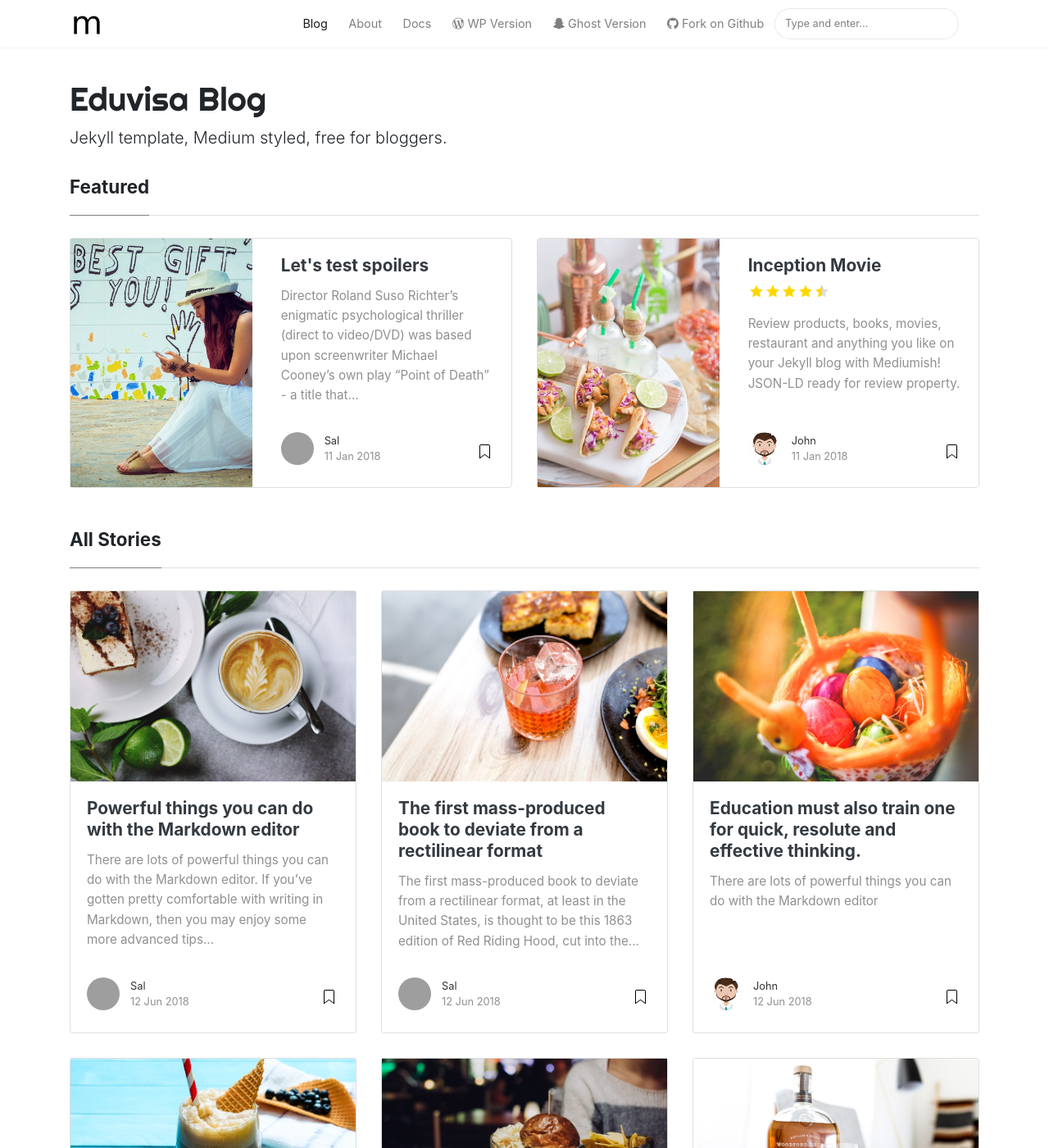
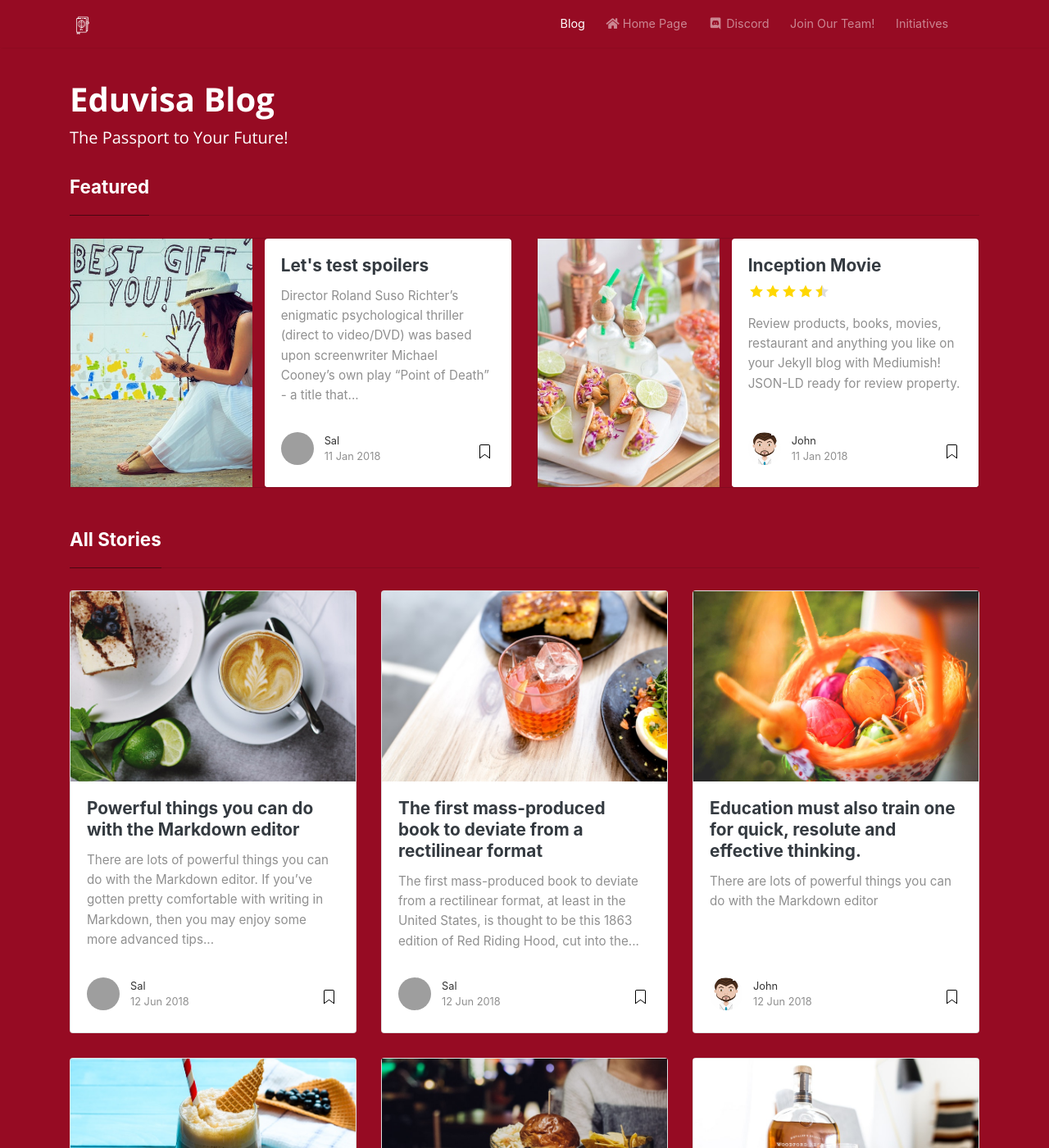
Before and after one commit to eduvisa/blog, a Jekyll site: the page built from index.html, in a window 1280 px wide and 1400 px high. Shown: the whole window at 82% size. Built offline with Jekyll 4.4.1, drawn with Linux system fonts in a browser that asks for light colours; nearby versions of some CDN libraries; the list of posts is cut into pages by our own code; grey boxes are pictures that could not be loaded.

Commit message:
Updates to blog nav and header, removed search bar

```diff
--- a/_config.yml
+++ b/_config.yml
@@ -1,7 +1,7 @@
 # Site
 name: "Eduvisa Blog"
 title: "Mediumish"
-description: "Jekyll template, Medium styled, free for bloggers."
+description: "The Passport to Your Future!"
 logo: 'assets/images/logo.png'
 favicon: 'assets/images/logo.png'
 baseurl: '/blog'
--- a/_layouts/default.html
+++ b/_layouts/default.html
@@ -45,14 +45,14 @@
 <body class="{{layout}}">
   <!-- defer loading of font and font awesome -->
   <noscript id="deferred-styles">
-    <link href="https://fonts.googleapis.com/css?family=Righteous%7CMerriweather:300,300i,400,400i,700,700i" rel="stylesheet">
+    <link href='https://fonts.googleapis.com/css?family=Open+Sans:300italic,400italic,600italic,700italic,800italic,400,300,600,700,800' rel='stylesheet' type='text/css'>
     <link rel="stylesheet" href="https://use.fontawesome.com/releases/v5.0.13/css/all.css" integrity="sha384-DNOHZ68U8hZfKXOrtjWvjxusGo9WQnrNx2sqG0tfsghAvtVlRW3tvkXWZh58N9jp" crossorigin="anonymous">
   </noscript>
 
 
   <!-- Begin Menu Navigation
 ================================================== -->
-  <nav class="navbar navbar-expand-lg navbar-light bg-white fixed-top mediumnavigation nav-down">
+  <nav class="navbar navbar-expand-lg navbar-dark fixed-top mediumnavigation nav-down" id="TopNavbar">
 
     <div class="container pr-0">
 
@@ -81,23 +81,25 @@
           </li>
 
           <li class="nav-item">
-            <a class="nav-link" href="{{ site.baseurl }}/about">About</a>
+            <a class="nav-link" target="_blank" href="https://myeduvisa.org/">
+              <i class="fas fa-home"></i>
+
+              Home Page</a>
           </li>
 
           <li class="nav-item">
-            <a target="_blank" class="nav-link" href="https://bootstrapstarter.com/bootstrap-templates/template-mediumish-bootstrap-jekyll/"> Docs</a>
+            <a class="nav-link" target="_blank" href="https://discord.gg/ZnMKDKQ">
+              <i class="fab fa-discord fa-fw"></i>
+              Discord
+            </a>
           </li>
 
           <li class="nav-item">
-            <a target="_blank" class="nav-link" href="https://www.wowthemes.net/themes/mediumish-wordpress/"><i class="fab fa-wordpress-simple"></i> WP Version</a>
+            <a class="nav-link" target="_blank" href="https://myeduvisa.org/#get-involved">Join Our Team!</a>
           </li>
 
           <li class="nav-item">
-            <a target="_blank" class="nav-link" href="https://www.wowthemes.net/themes/mediumish-ghost/"><i class="fab fa-snapchat-ghost"></i> Ghost Version</a>
-          </li>
-
-          <li class="nav-item">
-            <a target="_blank" class="nav-link" href="https://github.com/wowthemesnet/mediumish-theme-jekyll"><i class="fab fa-github"></i> Fork on Github</a>
+            <a class="nav-link" target="_blank" href="">Initiatives</a>
           </li>
 
           {% include search-lunr.html %}
--- a/assets/css/main.scss
+++ b/assets/css/main.scss
@@ -8,6 +8,25 @@
 	display:inline;
 }
 
+// Update styling to be more like front page
+body {
+	background-color: #960B23;
+	color: #fff;
+}
+
+a .nav-link {
+	color: #fff;
+}
+#TopNavbar {
+	background-color: #960B23;
+}
+
+.lead {
+	font-family: 'Open Sans', 'Helvetica Neue', Arial, sans-serif;
+}
+
+
+
 // Import partials from `sass_dir` (defaults to `_sass`)
 @import
 	"syntax",
--- a/assets/css/screen.css
+++ b/assets/css/screen.css
@@ -4,9 +4,16 @@ Copyright: Sal, WowThemes.net, https://www.wowthemes.net
 License: https://www.wowthemes.net/freebies-license/
 */
 @media screen and (min-width:1500px) {
-    html { font-size:18px; } /* Increase the font size on higher resolutions */
-    .container {max-width:80%;}
+  html {
+    font-size: 18px;
   }
+
+  /* Increase the font size on higher resolutions */
+  .container {
+    max-width: 80%;
+  }
+}
+
 .mainheading {
   padding: 1rem 0rem;
 }
@@ -305,7 +312,8 @@ span.post-read-more a:hover {
 }
 
 .mainheading h1.sitetitle {
-    font-family: Righteous;
+  font-family: 'Open Sans', 'Helvetica Neue', Arial, sans-serif;
+  font-weight: 700;
 }
 
 .mainheading h1.posttitle {
```
Also changed, not shown: _includes/search-lunr.html (+24 -8 lines), assets/images/logo.png. Lines whose indentation alone changed are shown as unchanged.
